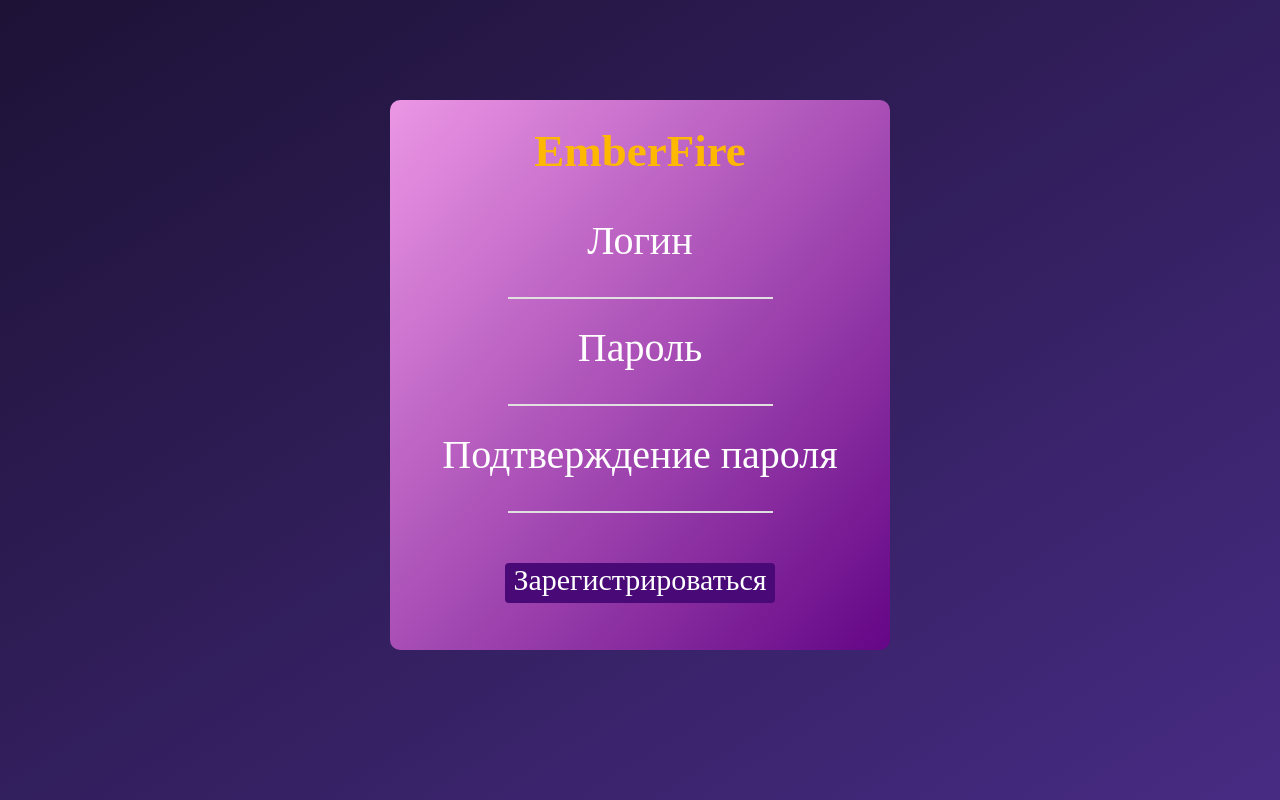
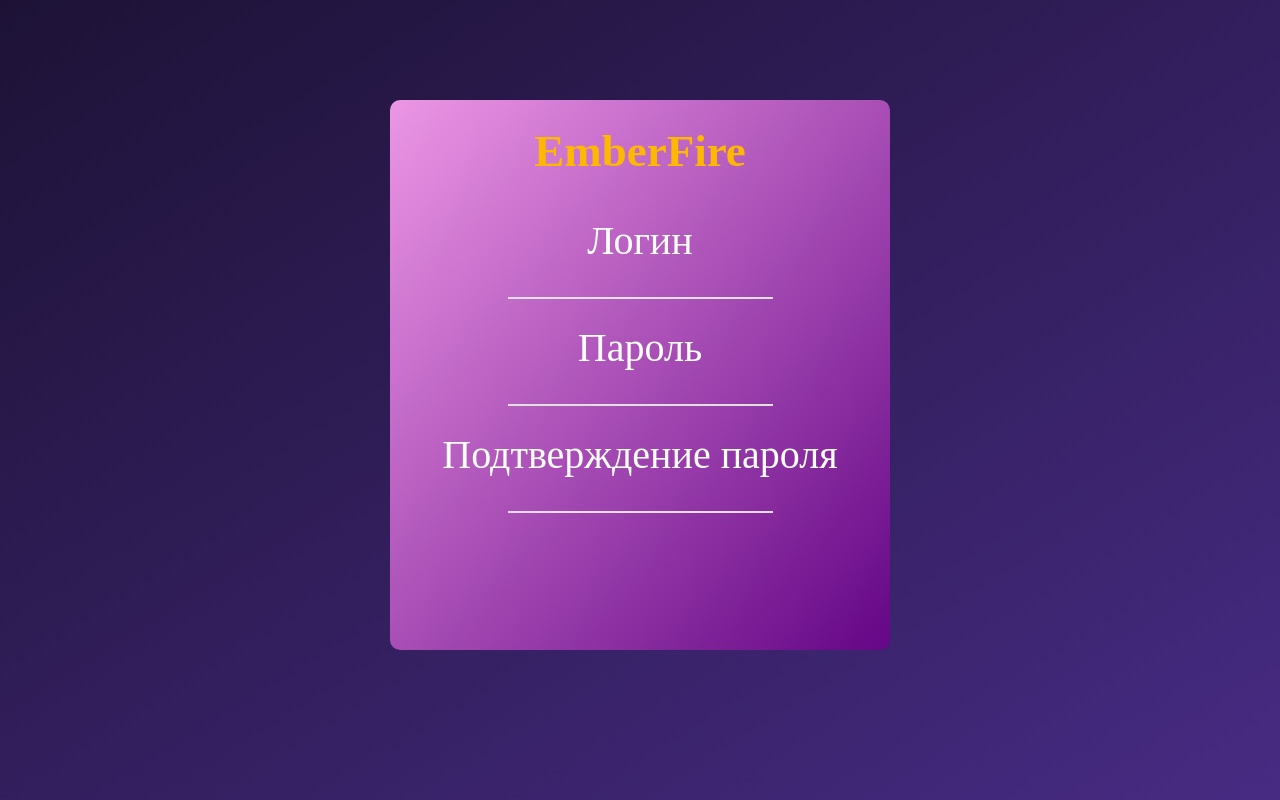
Before and after one commit to Spectre2004/project, a plain HTML site: page registration.html in a window 1280 px wide. Drawn offline with Linux system fonts and the light colour scheme.

Commit message:
onas fix 2

```diff
--- a/registration.html
+++ b/registration.html
@@ -24,9 +24,6 @@
             <div class="parol">
                 <input class="parol1" type="password">
             </div>
-            <div class="to-register">
-                <a href="index.html" class="to-register-btn">Зарегистрироваться</a>
-            </div>
             <div class="authError">Ошибка! Логин или пароль введены неверно.</div>
         </div>
     </div>
```
Also changed, not shown: index.html (+0 -3 lines).
